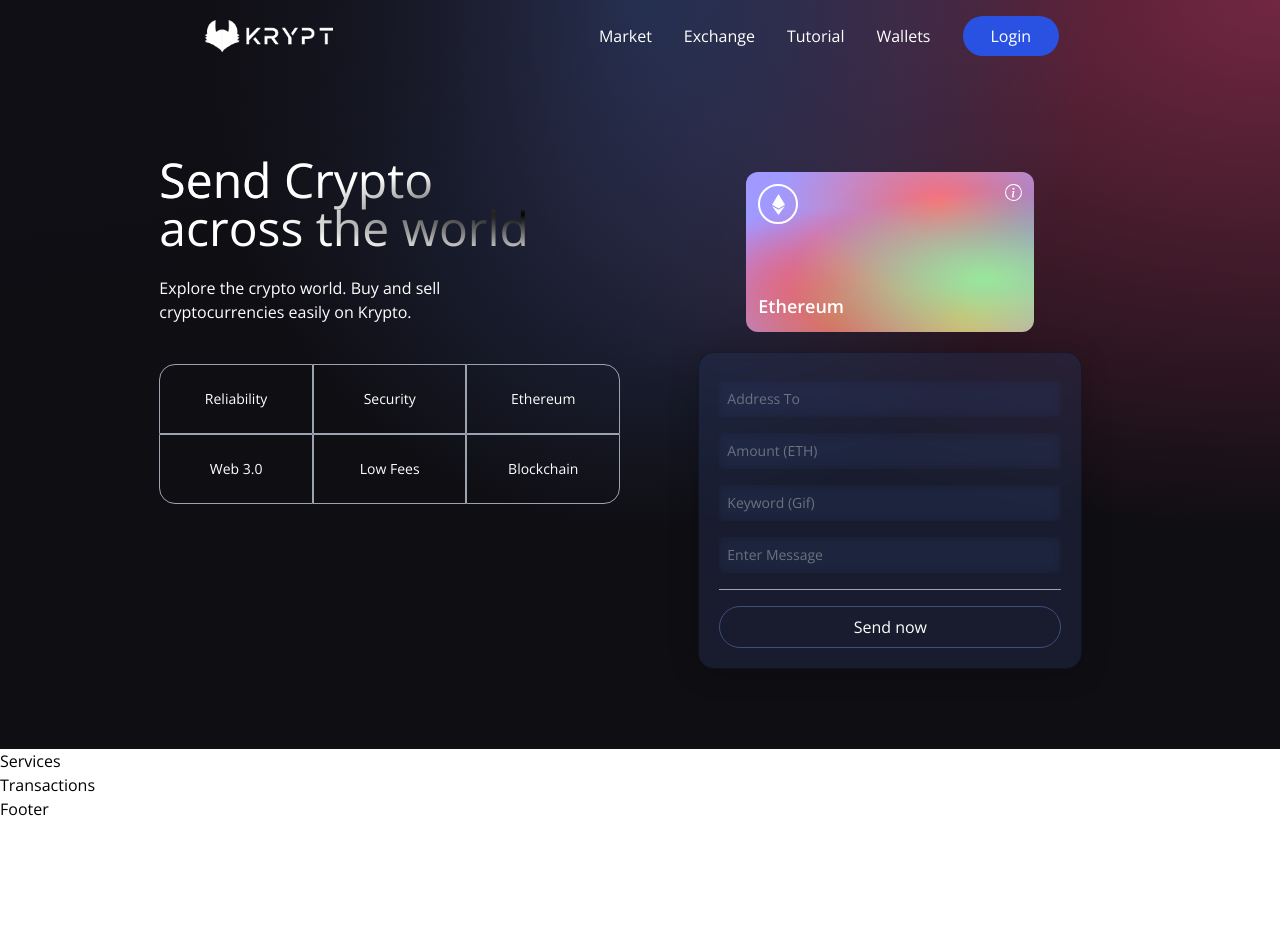
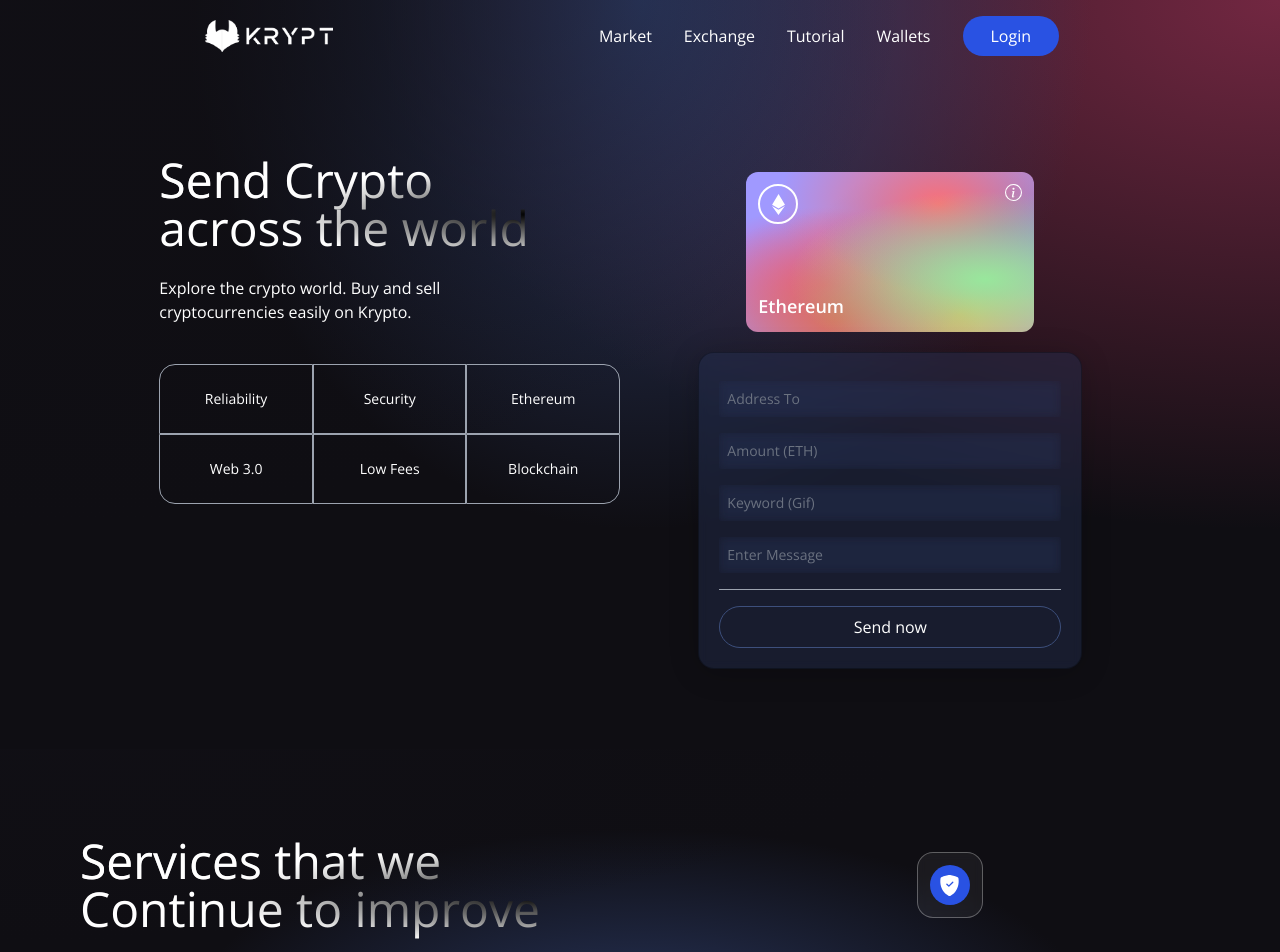
Before and after one commit to YasirBajwa/web3-project, a React (Vite) app in the folder client/: page / in a window 1280 px wide. Shown: the top 952 px of the page. Before the commit the page ends 821 px from the top, so only its background shows below. Built offline with nearby package versions, Linux system fonts and the light colour scheme.

Commit message:
update service component layout

```diff
--- a/client/src/components/Services.jsx
+++ b/client/src/components/Services.jsx
@@ -1,13 +1,37 @@
-import React from 'react';
-import {BsShieldFillCheck} from 'react-icons/bs';
-import {BiSearchAlt} from 'react-icons/bi';
-import {RiHeart2Fill} from 'react-icons/ri';
+import React from "react";
+import { BsFillShieldFill, BsShieldFillCheck } from "react-icons/bs";
+import { BiSearchAlt } from "react-icons/bi";
+import { RiHeart2Fill } from "react-icons/ri";
 
+const ServiceCard = ({color,title,icon,subtitle}) => (
+  <div className="flex flex-row justify-start items-center white-glassmorphism p-3 m-2 cursor-pointer hover:shadow-xl">
+    <div className={`w-10 h-10 rounded-full flex justify-center items-center ${color}`}>
+       {icon}
+    </div>
+  </div>
+);
 
 const Services = () => {
   return (
-    <div>Services</div>
-  )
-}
+    <div className="flex w-full justify-center items-center gradient-bg-services">
+      <div className="flex mf:flex-row flex-col items-center justify-between md:p-20 py-12 px-4">
+        <div className="flex-1 flex flex-col justify-start items-start">
+          <h1 className="text-white text-3xl sm:text-5xl py-2 text-gradient">
+            Services that we <br /> Continue to improve
+          </h1>
+        </div>
+      </div>
+      <div className="flex-1 flex flex-col justify-start items-center">
+        <ServiceCard
+          color="bg-[#2952E3]"
+          title="Security Gurantee"
+          icon={<BsShieldFillCheck fontSize={21} className="text-white"
+          subtitle="Lorem text dummy text font"
+          />}
+        />
+      </div>
+    </div>
+  );
+};
 
-export default Services
+export default Services;
```
